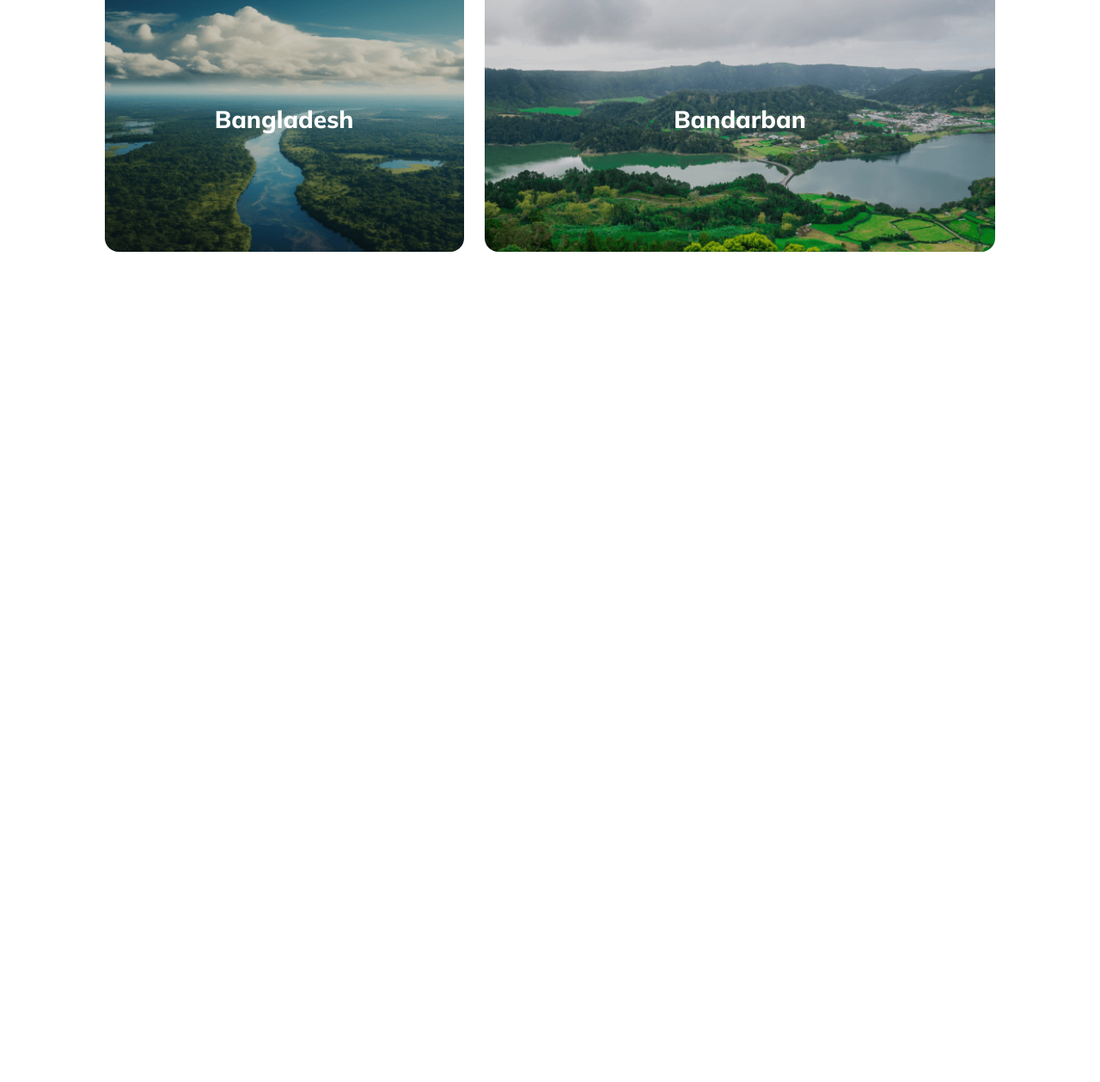
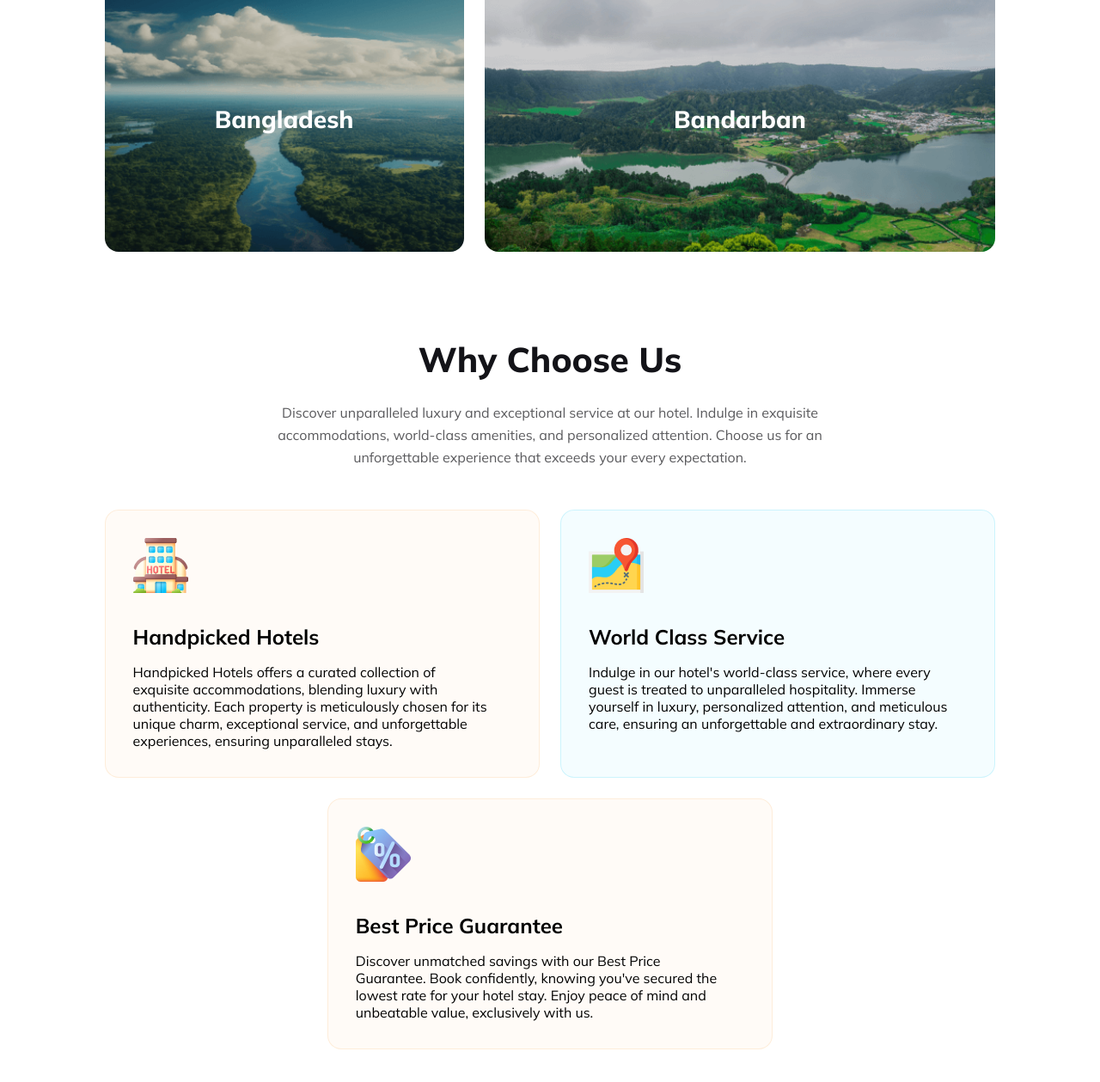
Before and after one commit to CodeWithArafat121/Assignment-2, a plain HTML site: page index.html in a window 1280 px wide. Shown: the part 2455-3714 px from the top of the page at 86% size. Before the commit the page ends 2752 px from the top, so only its background shows below. Drawn offline with Linux system fonts and the light colour scheme.

Commit message:
hotel-details section don with responsive

```diff
--- a/index.html
+++ b/index.html
@@ -115,6 +115,32 @@
                 </div>
             </div>
         </section>
+
+        <section id="hotel-details">
+            <div class="hotel-info container">
+                <div class="hotel-heading">
+                    <h1 class="primary-heading">Why Choose Us</h1>
+                    <p class="primary-paragraph">Discover unparalleled luxury and exceptional service at our hotel. Indulge in exquisite accommodations, world-class amenities, and personalized attention. Choose us for an unforgettable experience that exceeds your every expectation.</p>
+                </div>
+                <div class="hotel-services">
+                    <div class="hotel-about">
+                        <img src="./Images/hotel1.png" alt="">
+                        <h1>Handpicked Hotels</h1>
+                        <p>Handpicked Hotels offers a curated collection of exquisite accommodations, blending luxury with authenticity. Each property is meticulously chosen for its unique charm, exceptional service, and unforgettable experiences, ensuring unparalleled stays.</p>
+                    </div>
+                    <div class="hotel-map">
+                        <img src="./Images/map.png" alt="">
+                        <h1>World Class Service</h1>
+                        <p>Indulge in our hotel's world-class service, where every guest is treated to unparalleled hospitality. Immerse yourself in luxury, personalized attention, and meticulous care, ensuring an unforgettable and extraordinary stay.</p>
+                    </div>
+                </div>
+                <div class="best-price">
+                    <img src="./Images/discount.png" alt="">
+                        <h1>Best Price Guarantee</h1>
+                        <p>Discover unmatched savings with our Best Price Guarantee. Book confidently, knowing you've secured the lowest rate for your hotel stay. Enjoy peace of mind and unbeatable value, exclusively with us.</p>
+                </div>
+            </div>
+        </section>
     </main>
 
     <footer></footer>
--- a/styles/responsive.css
+++ b/styles/responsive.css
@@ -65,14 +65,34 @@
         width: 100%;
         margin-bottom: 16px;
     }
+    .destination-info .destination-images {
+        display: flex;
+        flex-direction: column;
+        justify-content: center;
+    }
     .destination-info .destination-images img{
-        width: 335px ;
         height: 175px;
         object-fit: unset;
+    }
+    .destination-info .destination-images .country-name{
+        font-size: 20px;
+    }
+    #hotel-details .hotel-info .hotel-services{
+        flex-direction: column;
+    }
+
+    .hotel-info .hotel-heading h1{
+        font-size: 20px;
+        margin-bottom: 15px;
+    }
+    .hotel-info .hotel-heading p{
+        width: 100%;
         margin-bottom: 16px;
     }
-    .destination-info .destination-images {
-        display: block;
-        margin-bottom: 16px;
-    }
+    .hotel-info .hotel-services .hotel-about,
+.hotel-map,
+.best-price{
+    width: unset;
+    padding: 32px 0px 32px 32px ;
 }
+}
--- a/styles/travel.css
+++ b/styles/travel.css
@@ -236,3 +236,51 @@ header .banner {
     top: 50%;
     transform: translate(-50%, -50%);
 }
+
+#hotel-details {
+    margin: 100px 0;
+}
+
+#hotel-details .hotel-info .hotel-heading {
+    text-align: center;
+}
+
+.hotel-info .hotel-heading p {
+    width: 65%;
+    margin-bottom: 48px;
+    margin-right: auto;
+    margin-left: auto;
+}
+
+#hotel-details .hotel-info .hotel-services {
+    display: flex;
+    justify-content: space-between;
+    gap: 24px;
+}
+
+.hotel-info .hotel-services .hotel-about,
+.hotel-map,
+.best-price {
+    width: 50%;
+    border-radius: 16px;
+    border: 1px solid rgba(251, 181, 99, 0.20);
+    background: rgba(251, 181, 99, 0.05);
+    padding: 32px 55px 32px 32px;
+}
+
+
+.hotel-info .hotel-services .hotel-map {
+    border-radius: 16px;
+    border: 1px solid rgba(41, 206, 246, 0.20);
+    background: rgba(41, 206, 246, 0.05);
+}
+
+.hotel-info .hotel-services .hotel-about h1,
+.hotel-info .hotel-services .hotel-map h1, .hotel-info .best-price h1 {
+    margin-top: 32px;
+    margin-bottom: 16px;
+}
+
+.hotel-info .best-price {
+    margin: 24px auto;
+}
```
Also changed, not shown: Images/discount.png (added), Images/hotel1.png (added), Images/map.png (added).
